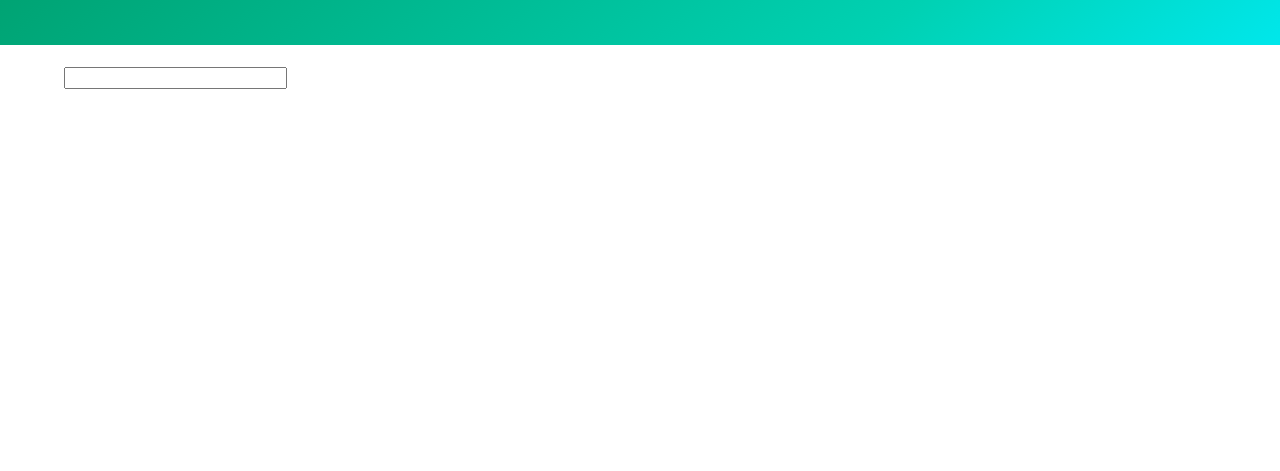
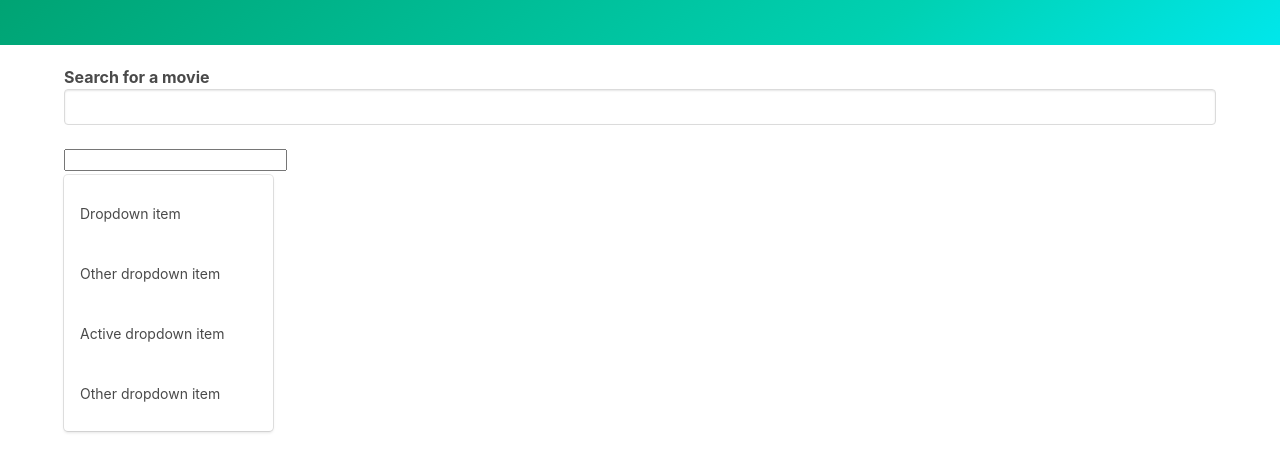
Before and after one commit to Lisgevan/The-Modern-Javascript-Bootcamp-Course-2021, a plain HTML site: page moviefights/index.html in a window 1280 px wide. Shown: the part 87-558 px from the top of the page. Drawn offline with nearby package versions, Linux system fonts and the light colour scheme.

Commit message:
moved HTML element creation in index.js file

```diff
--- a/moviefights/index.html
+++ b/moviefights/index.html
@@ -28,7 +28,28 @@
     </section>
     <!-- Data show section -->
     <div class="container">
-      <input type="text" />
+      <div class="autocomplete"></div>
+      <div class="dropdown is-active">
+        <input type="text" />
+        <div class="dropdown-menu" id="dropdown-menu" role="menu">
+          <div class="dropdown-content">
+            <a href="#" class="dropdown-item">
+              Dropdown item
+            </a>
+            <a class="dropdown-item">
+              Other dropdown item
+            </a>
+            <a href="#" class="dropdown-item">
+              Active dropdown item
+            </a>
+            <a href="#" class="dropdown-item">
+              Other dropdown item
+            </a>
+          </div>
+        </div>
+      </div>
+
+      <div id="target"></div>
     </div>
     <script src="utils.js"></script>
     <script src="index.js"></script>
--- a/moviefights/index.js
+++ b/moviefights/index.js
@@ -11,10 +11,29 @@ const fetchData = async searchTerm => {
 		},
 	});
 
-	console.log(responce.data);
+	if (responce.data.Error) {
+		return [];
+	}
+
+	return responce.data.Search;
 };
 
+const root = document.querySelector(".autocomplete");
+root.innerHTML = `
+    <label><b>Search for a movie</b></label>
+    <input class='input' />
+	<div class="dropdown">
+        <div class="dropdown-menu">
+          <div class="dropdown-content results">
+
+          </div>
+        </div>
+      </div>
+`;
+
 const input = document.querySelector("input");
+const dropdown = document.querySelector(".dropdown");
+const results = document.querySelector(".results");
 
 // //fetch data when user stops typing for 1000 milisecs
 // let timeoutId;
@@ -41,8 +60,18 @@ const input = document.querySelector("input");
 // 	};
 // };
 
-const onInput = event => {
-	fetchData(event.target.value);
+const onInput = async event => {
+	const movies = await fetchData(event.target.value);
+	console.log(movies);
+	for (let movie of movies) {
+		console.log(movie.Poster);
+		const div = document.createElement("div");
+		div.innerHTML = `
+            <img src="${movie.Poster}"/>
+            <h1> ${movie.Title}</h1>
+        `;
+		document.querySelector("#target").appendChild(div);
+	}
 };
 
 input.addEventListener("input", debounce(onInput, 500));
```
